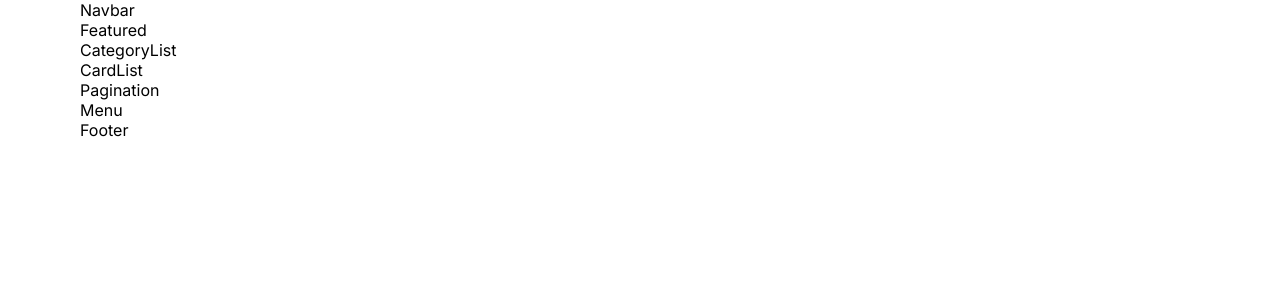
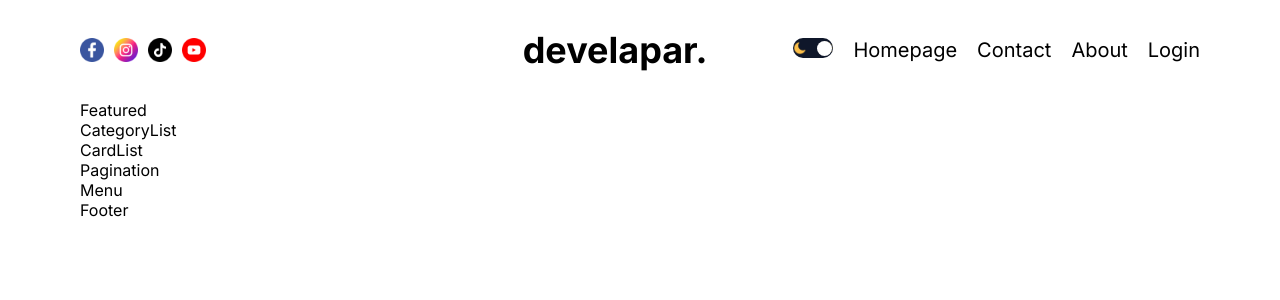
Before and after one commit to develaparX/blogApp-MERN, a Next.js app: page / in a window 1280 px wide. Shown: the top 300 px of the page. Built offline with nearby package versions, Linux system fonts and the light colour scheme.

Commit message:
feat: add navBar section

```diff
--- a/src/app/globals.css
+++ b/src/app/globals.css
@@ -19,6 +19,13 @@ body {
 a {
     color: inherit;
     text-decoration: none;
+}
+
+.dark {
+    --bg: #0f172a;
+    --textColor: #ddd;
+    --softBg: #1f273a;
+    --softTextColor: #a6a6a6;
 }
 
 .container {
--- /dev/null
+++ b/src/components/authLinks/AuthLinks.jsx
@@ -0,0 +1,23 @@
+import Link from 'next/link'
+import styles from './authLinks.module.css'
+
+const AuthLinks = () => {
+    // temorary
+    const status = "notAuth"
+    return (
+        <>
+            {
+                status === "notAuth" ? (
+                    <Link href="/login">Login</Link>
+                ) : (
+                    <>
+                        <Link href="/write">Write</Link>
+                        <span className={styles.link}>Logout</span>
+                    </>
+                )
+            }
+        </>
+    )
+}
+
+export default AuthLinks
--- /dev/null
+++ b/src/components/authLinks/authLinks.module.css
@@ -0,0 +1,3 @@
+.link {
+    cursor: pointer;
+}
--- a/src/components/navbar/Navbar.jsx
+++ b/src/components/navbar/Navbar.jsx
@@ -1,10 +1,27 @@
 import React from 'react'
 import styles from './navbar.module.css'
+import Image from 'next/image'
+import Link from 'next/link'
+import AuthLinks from '../authLinks/AuthLinks'
+import ThemeToggle from '../themeToggle/ThemeToggle'
 
 const Navbar = () => {
     return (
         <div className={styles.container}>
-            Navbar
+            <div className={styles.social}>
+                <Image src="/facebook.png" alt="facebook" width={24} height={24} />
+                <Image src="/instagram.png" alt="facebook" width={24} height={24} />
+                <Image src="/tiktok.png" alt="facebook" width={24} height={24} />
+                <Image src="/youtube.png" alt="facebook" width={24} height={24} />
+            </div>
+            <div className={styles.logo}>develapar.</div>
+            <div className={styles.links}>
+                <ThemeToggle />
+                <Link href="/">Homepage</Link>
+                <Link href="/">Contact</Link>
+                <Link href="/">About</Link>
+                <AuthLinks />
+            </div>
         </div>
     )
 }
--- a/src/components/navbar/navbar.module.css
+++ b/src/components/navbar/navbar.module.css
@@ -1 +1,26 @@
-.container {}
+.container {
+    display: flex;
+    align-items: center;
+    justify-content: space-between;
+    height: 100px;
+}
+
+.social {
+    display: flex;
+    gap: 10px;
+    flex: 1;
+}
+
+.logo {
+    flex: 1;
+    text-align: center;
+    font-size: 36px;
+    font-weight: bold;
+}
+
+.links {
+    display: flex;
+    gap: 20px;
+    flex: 1;
+    font-size: 20px;
+}
--- /dev/null
+++ b/src/components/themeToggle/ThemeToggle.jsx
@@ -0,0 +1,33 @@
+"use client";
+
+import { useContext } from 'react';
+import styles from './themeToggle.module.css';
+import Image from 'next/image';
+import { ThemeContext } from '@/context/ThemeContext';
+
+const ThemeToggle = () => {
+
+    const { toggle, theme } = useContext(ThemeContext)
+
+    console.log(theme)
+
+    return (
+        <div className={styles.container} onClick={toggle} style={theme === "dark"
+            ? { backgroundColor: "white" }
+            : { backgroundColor: "#0f172a" }}
+        >
+
+            <Image src="/moon.png" alt="" width={14} height={14} />
+            <div
+            className={styles.ball}
+            style={theme === "dark"
+            ? { left: 1, background: "#0f172a" }
+            : { right: 1, background: "white" }}>
+
+            </div>
+            <Image src="/sun.png" alt="" width={14} height={14} />
+        </div>
+    )
+}
+
+export default ThemeToggle
--- /dev/null
+++ b/src/components/themeToggle/themeToggle.module.css
@@ -0,0 +1,17 @@
+.container {
+    width: 40px;
+    height: 20px;
+    border-radius: 50px;
+    cursor: pointer;
+    display: flex;
+    align-items: center;
+    justify-content: space-between;
+    position: relative;
+}
+
+.ball {
+    width: 15px;
+    height: 15px;
+    border-radius: 50%;
+    position: absolute;
+}
--- /dev/null
+++ b/src/context/ThemeContext.jsx
@@ -0,0 +1,31 @@
+"use client";
+
+import { createContext, useEffect } from "react";
+import { useState } from "react";
+
+
+export const ThemeContext = createContext();
+
+const getFromLocalStorage = () => {
+
+    if (typeof window !== "undefined") {
+        const value = localStorage.getItem("theme");
+        return value || "light";
+    }
+};
+
+export const ThemeContextProvider = ({ children }) => {
+    const [theme, setTheme] = useState(() => {
+        return getFromLocalStorage();
+    });
+
+    const toggle = () => {
+        setTheme(theme === "light" ? "dark" : "light")
+    }
+
+    useEffect(() => {
+        localStorage.setItem("theme", theme)
+    }, [theme])
+
+    return <ThemeContext.Provider value={{ theme, toggle }}>{children}</ThemeContext.Provider>
+}
--- /dev/null
+++ b/src/providers/ThemeProvider.jsx
@@ -0,0 +1,22 @@
+"use client";
+
+import { ThemeContext } from '@/context/ThemeContext'
+import React, { useContext, useEffect } from 'react'
+import { useState } from 'react';
+
+const ThemeProvider = ({ children }) => {
+
+    const { theme } = useContext(ThemeContext);
+    const [mounted, setMounted] = useState(false)
+
+    useEffect(() => {
+        setMounted(true);
+    }, []);
+
+    if (mounted) {
+
+        return <div className={theme}>{children}</div>
+    }
+};
+
+export default ThemeProvider;
```
Also changed, not shown: src/app/layout.js (+11 -4 lines).
